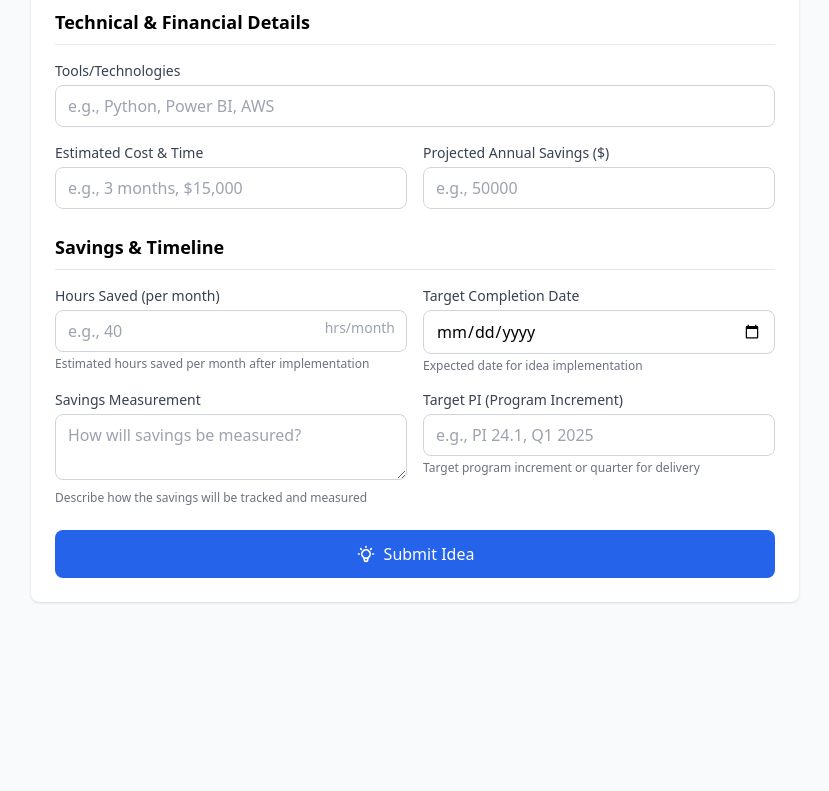
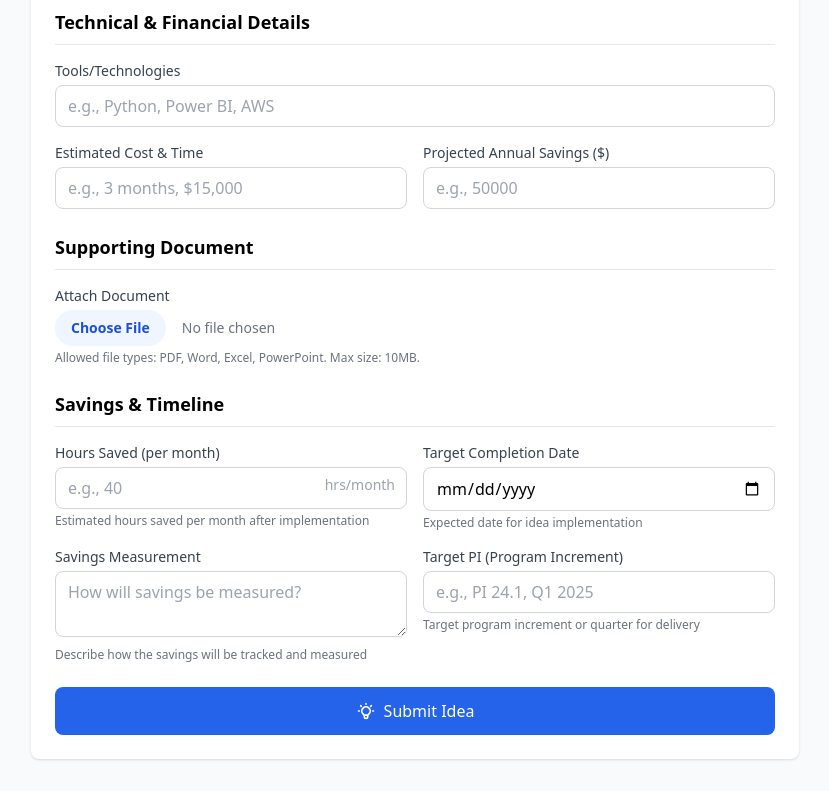
Before and after one commit to ParasuChandru/innovation-engine, a Flask app: page /ideas/new in a window 1280 px wide. Shown: the part 1118-1909 px from the top of the page, without its empty margins (225-1054 px from the left). Before the commit the page ends 1721 px from the top, so only its background shows below. Run offline with Flask 3, Linux system fonts and the light colour scheme; the visitor is signed in with stand-in values (Sample User, id 1); data that the repository does not hold is empty; some libraries are stand-ins or nearby versions.

Commit message:
feat: implement document upload for ideas

```diff
--- a/app.py
+++ b/app.py
@@ -3,12 +3,15 @@ Innovation Engine - Flask Application
 Enterprise Idea Submission Workflow Management
 """
 
-from flask import Flask, render_template, request, redirect, url_for, session, jsonify, flash
+from flask import (Flask, render_template, request, redirect, url_for,
+                   session, jsonify, flash, send_from_directory)
 from flask_cors import CORS
 from functools import wraps
 import sqlite3
 import os
 from datetime import datetime
+from werkzeug.utils import secure_filename
+import uuid
 
 app = Flask(__name__)
 app.secret_key = os.environ.get('SECRET_KEY', 'innovation-engine-secret-key-change-in-production')
@@ -16,6 +19,11 @@ CORS(app)
 
 # Database path
 DB_PATH = os.path.join(os.path.dirname(__file__), 'data', 'innovation.db')
+
+# Uploads config
+UPLOAD_FOLDER = os.path.join(os.path.dirname(__file__), 'static', 'uploads')
+ALLOWED_EXTENSIONS = {'pdf', 'doc', 'docx', 'xls', 'xlsx', 'ppt', 'pptx'}
+app.config['UPLOAD_FOLDER'] = UPLOAD_FOLDER
 
 # Workflow statuses
 IDEA_STATUSES = [
@@ -47,6 +55,11 @@ CATEGORIES = [
 # ============================================
 # Database Functions
 # ============================================
+
+def allowed_file(filename):
+    """Check if file extension is allowed"""
+    return '.' in filename and \
+           filename.rsplit('.', 1)[1].lower() in ALLOWED_EXTENSIONS
 
 def get_db():
     """Get database connection"""
@@ -202,10 +215,10 @@ def create_idea(data):
         INSERT INTO ideas (
             title, submitter_id, spoc_id, status, category, sub_category,
             problem_statement, proposed_solution, support_needed,
-            users_impacted, business_impact, complexity, tools_used,
+            users_impacted, business_impact, complexity, tools_used, document_filename,
             est_cost_time, proj_savings, hours_saved, savings_measurement,
             target_completion_date, target_pi
-        ) VALUES (?, ?, ?, ?, ?, ?, ?, ?, ?, ?, ?, ?, ?, ?, ?, ?, ?, ?, ?)
+        ) VALUES (?, ?, ?, ?, ?, ?, ?, ?, ?, ?, ?, ?, ?, ?, ?, ?, ?, ?, ?, ?)
     ''', (
         data['title'],
         data['submitter_id'],
@@ -220,6 +233,7 @@ def create_idea(data):
         data.get('business_impact'),
         data.get('complexity'),
         data.get('tools_used'),
+        data.get('document_filename'),
         data.get('est_cost_time'),
         data.get('proj_savings'),
         data.get('hours_saved'),
@@ -400,6 +414,25 @@ def dashboard():
         }
     )
 
+@app.route('/ideas/<int:idea_id>/download')
+@login_required
+def download_document(idea_id):
+    """Download an idea's attached document"""
+    idea = get_idea_by_id(idea_id)
+
+    if not idea or not idea['document_filename']:
+        flash('Document not found.', 'error')
+        return redirect(url_for('idea_detail', idea_id=idea_id))
+
+    # Basic access check (simplified)
+    if session.get('user_role') not in USER_ROLES:
+        flash('Access denied.', 'error')
+        return redirect(url_for('dashboard'))
+
+    return send_from_directory(
+        app.config['UPLOAD_FOLDER'], idea['document_filename'], as_attachment=True
+    )
+
 @app.route('/ideas/new', methods=['GET', 'POST'])
 @login_required
 def new_idea():
@@ -409,6 +442,23 @@ def new_idea():
         # Get SPOC for category
         category = request.form.get('category')
         spoc = get_spoc_by_category(category)
+
+        # Handle file upload
+        document_filename = None
+        if 'document' in request.files:
+            file = request.files['document']
+            if file.filename and allowed_file(file.filename):
+                filename = secure_filename(file.filename)
+                ext = filename.rsplit('.', 1)[1].lower()
+                unique_filename = f"{uuid.uuid4()}.{ext}"
+
+                # Create uploads directory if it doesn't exist
+                os.makedirs(app.config['UPLOAD_FOLDER'], exist_ok=True)
+                file.save(os.path.join(app.config['UPLOAD_FOLDER'], unique_filename))
+                document_filename = unique_filename
+            elif file.filename and not allowed_file(file.filename):
+                flash('Invalid file type. Allowed types are: pdf, doc, docx, xls, xlsx, ppt, pptx.', 'error')
+                return render_template('idea_form.html', user=user, categories=CATEGORIES)
 
         # Create idea
         idea_data = {
@@ -425,6 +475,7 @@ def new_idea():
             'complexity': request.form.get('complexity'),
             'tools_used': request.form.get('tools_used'),
             'est_cost_time': request.form.get('est_cost_time'),
+            'document_filename': document_filename,
             'proj_savings': float(request.form.get('proj_savings')) if request.form.get('proj_savings') else None,
             'hours_saved': float(request.form.get('hours_saved')) if request.form.get('hours_saved') else None,
             'savings_measurement': request.form.get('savings_measurement'),
--- a/templates/idea_form.html
+++ b/templates/idea_form.html
@@ -17,7 +17,7 @@
             </div>
         </div>
 
-        <form method="POST" class="p-6 space-y-6">
+        <form method="POST" enctype="multipart/form-data" class="p-6 space-y-6">
             <!-- Basic Information -->
             <div class="space-y-4">
                 <h3 class="font-semibold text-lg border-b pb-2">Basic Information</h3>
@@ -100,6 +100,16 @@
                 </div>
             </div>
 
+            <!-- Supporting Document -->
+            <div class="space-y-4">
+                <h3 class="font-semibold text-lg border-b pb-2">Supporting Document</h3>
+                <div>
+                    <label for="document" class="block text-sm font-medium text-gray-700 mb-1">Attach Document</label>
+                    <input type="file" id="document" name="document" class="w-full text-sm text-gray-500 file:mr-4 file:py-2 file:px-4 file:rounded-full file:border-0 file:text-sm file:font-semibold file:bg-blue-50 file:text-blue-700 hover:file:bg-blue-100">
+                    <p class="mt-1 text-xs text-gray-500">Allowed file types: PDF, Word, Excel, PowerPoint. Max size: 10MB.</p>
+                </div>
+            </div>
+
             <!-- Savings & Timeline Details (NEW) -->
             <div class="space-y-4">
                 <h3 class="font-semibold text-lg border-b pb-2">Savings & Timeline</h3>
```
Also changed, not shown: templates/idea_detail.html (+12 -0 lines).
